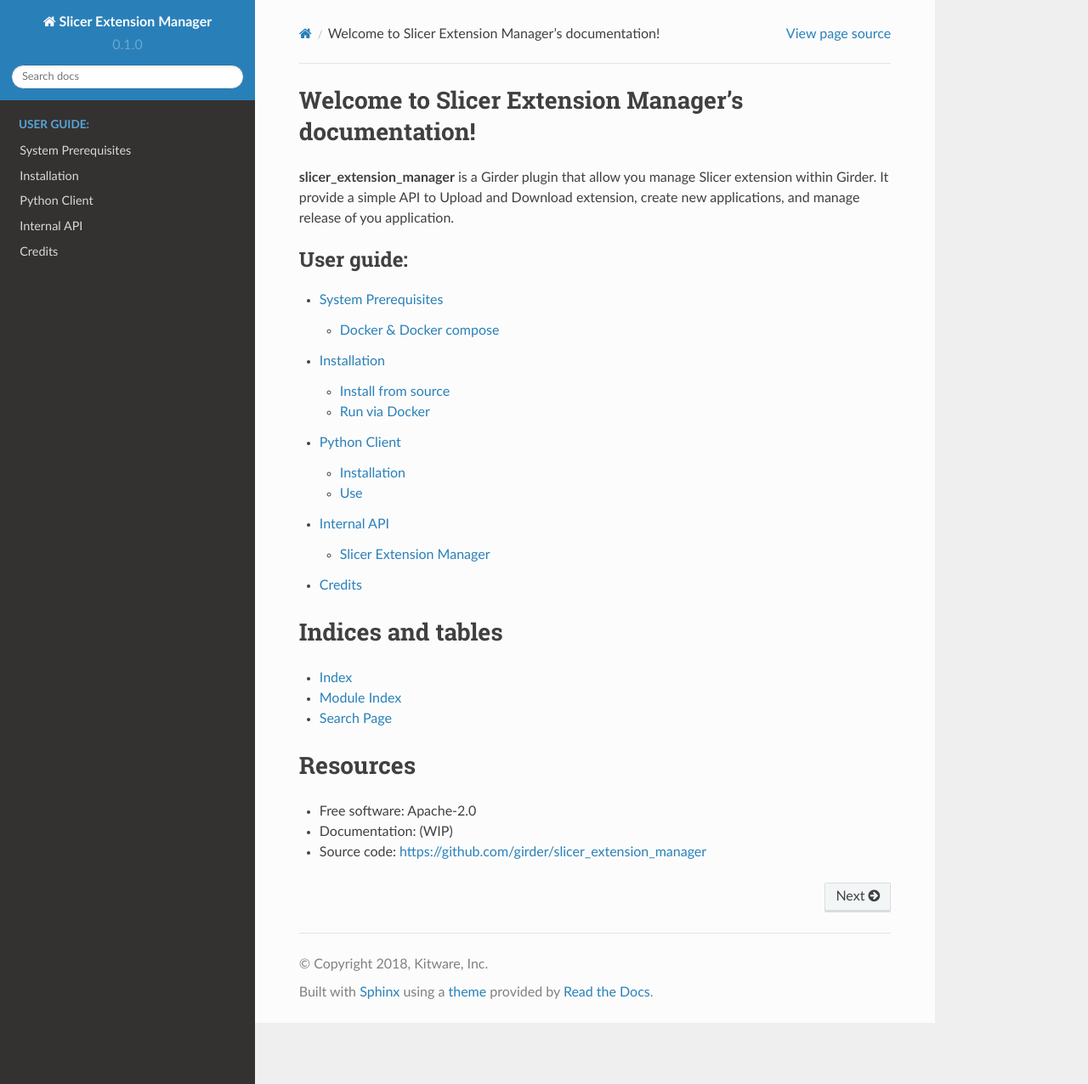
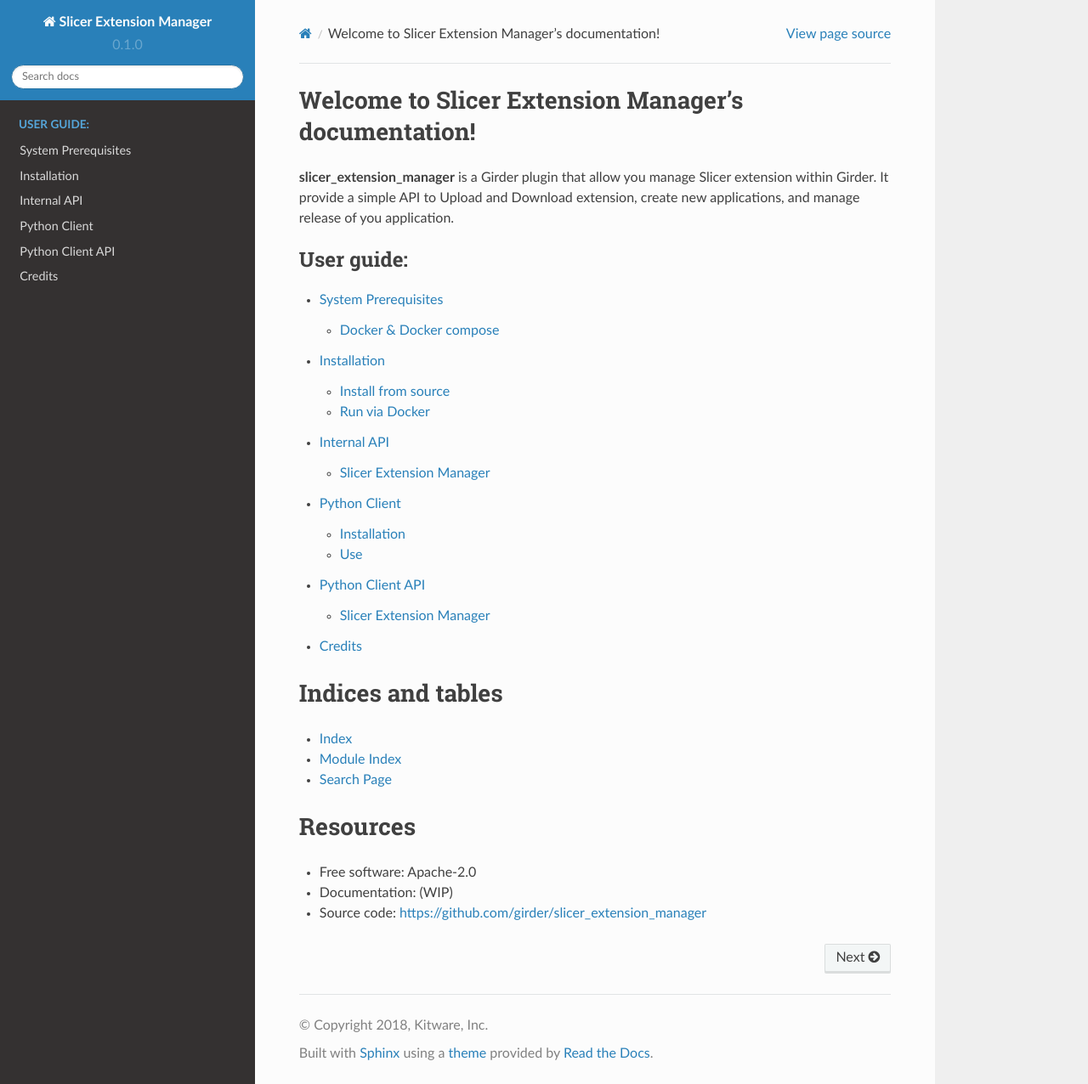
Before and after one commit to girder/slicer_package_manager, a Sphinx documentation site: the page built from docs/index.rst, in a window 1280 px wide and 1276 px high. Shown: the whole window at 85% size. Built offline with Sphinx 7.4.7 and the Read the Docs theme 2.0.0, drawn with Linux system fonts in a browser that asks for light colours.

Commit message:
Docs: Add Python client documentation

```diff
--- a/docs/conf.py
+++ b/docs/conf.py
@@ -20,6 +20,7 @@
 import sys
 sys.path.insert(0, os.path.abspath('.'))
 sys.path.insert(0, os.path.abspath('../.'))
+sys.path.insert(0, os.path.abspath('../web_python_client/.'))
 
 # -- General configuration ------------------------------------------------
 
--- a/docs/index.rst
+++ b/docs/index.rst
@@ -16,8 +16,9 @@
 
    prerequisites
    installation
+   server
    python_client
-   server
+   web_python_client
    authors
 
 
--- a/docs/python_client.rst
+++ b/docs/python_client.rst
@@ -38,7 +38,7 @@
     *The API-KEY is given as an exemple, follow the documentation on* api-key_ *to create one.*
 
 Then you can start using the API that allow you to easily create applications, manage release,
-upload and download extension, see [LINK] for more details.
+upload and download extension, see :doc:`web_python_client.shell` documentation for more details.
 
 .. _api-key: http://girder.readthedocs.io/en/latest/user-guide.html#api-keys
 .. _documentation: http://girder.readthedocs.io/en/latest/user-guide.html#api-keys
--- /dev/null
+++ b/docs/web_python_client.python.rst
@@ -0,0 +1,7 @@
+Python Client API
+=================
+
+.. automodule:: slicer_extension_manager_client.__init__
+    :members:
+    :undoc-members:
+    :show-inheritance:
--- /dev/null
+++ b/docs/web_python_client.rst
@@ -0,0 +1,11 @@
+=================
+Python Client API
+=================
+
+Slicer Extension Manager
+------------------------
+
+.. toctree::
+
+    web_python_client.python
+    web_python_client.shell
```
Also changed, not shown: docs/web_python_client.shell.rst (added, +197 -0 lines).
